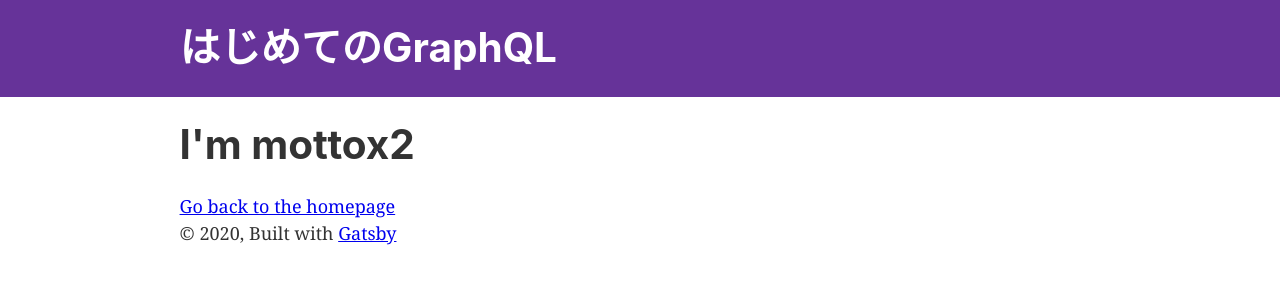
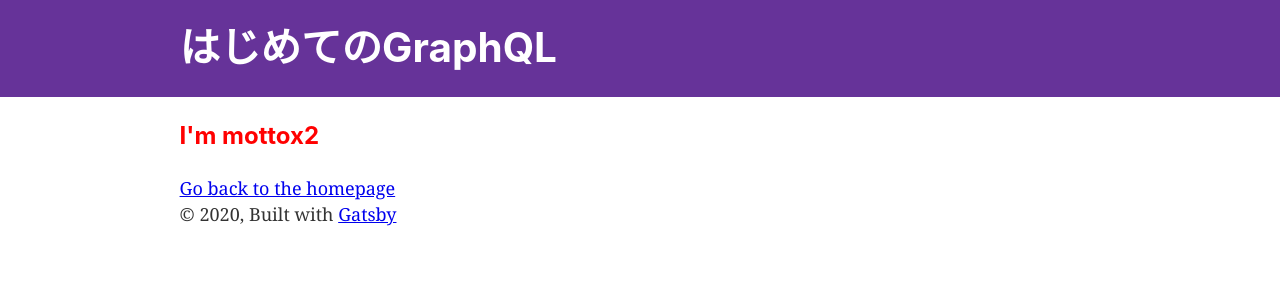
Before and after one commit to kotsukotsuG/gatsby-portfolio, a Gatsby site: page /about in a window 1280 px wide. Built offline with nearby package versions, Linux system fonts and the light colour scheme; Gatsby itself is replaced by a stand-in of ours.

Commit message:
add syled component

```diff
--- a/gatsby-config.js
+++ b/gatsby-config.js
@@ -13,6 +13,7 @@ module.exports = {
         path: `${__dirname}/src/images`,
       },
     },
+    `gatsby-plugin-styled-components`,
     `gatsby-transformer-yaml`,
     {
       resolve: `gatsby-source-filesystem`,
--- a/package.json
+++ b/package.json
@@ -6,19 +6,22 @@
   "author": "Kyle Mathews <mathews.kyle@gmail.com>",
   "dependencies": {
     "@material-ui/core": "^4.9.5",
+    "babel-plugin-styled-components": "^1.10.7",
     "gatsby": "^2.19.43",
     "gatsby-image": "^2.2.43",
     "gatsby-plugin-manifest": "^2.2.47",
     "gatsby-plugin-offline": "^3.0.40",
     "gatsby-plugin-react-helmet": "^3.1.23",
     "gatsby-plugin-sharp": "^2.4.12",
+    "gatsby-plugin-styled-components": "^3.1.21",
     "gatsby-source-filesystem": "^2.1.55",
     "gatsby-transformer-sharp": "^2.3.18",
     "gatsby-transformer-yaml": "^2.2.27",
     "prop-types": "^15.7.2",
     "react": "^16.12.0",
     "react-dom": "^16.12.0",
-    "react-helmet": "^5.2.1"
+    "react-helmet": "^5.2.1",
+    "styled-components": "^5.0.1"
   },
   "devDependencies": {
     "@typescript-eslint/eslint-plugin": "^2.24.0",
--- a/src/pages/about.js
+++ b/src/pages/about.js
@@ -1,12 +1,18 @@
 import React from 'react';
 import { Link } from 'gatsby';
+import styled from 'styled-components';
 import Layout from '../components/layout';
 import SEO from '../components/seo';
+
+const Title = styled.h1`
+  font-size: 24px;
+  color: red;
+`;
 
 const AboutPage = () => (
   <Layout>
     <SEO title="About" />
-    <h1>I'm mottox2</h1>
+    <Title>I'm mottox2</Title>
     <Link to="/">Go back to the homepage</Link>
   </Layout>
 );
```
Also changed, not shown: 1 other file.
